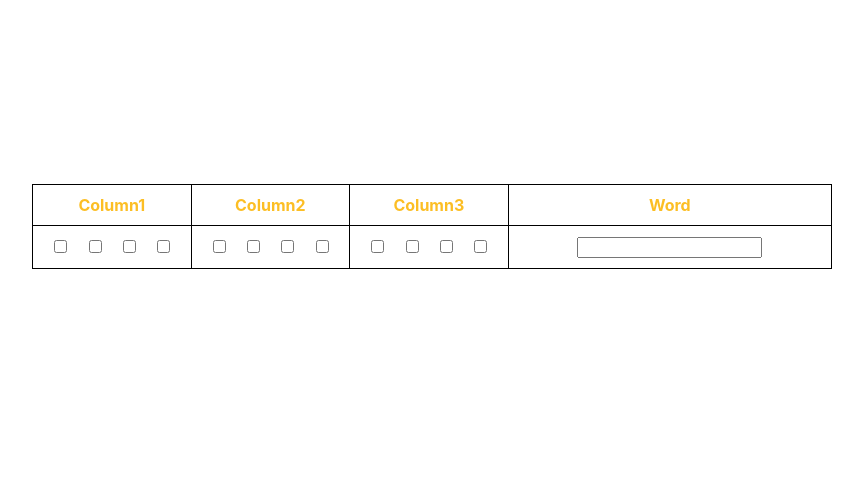
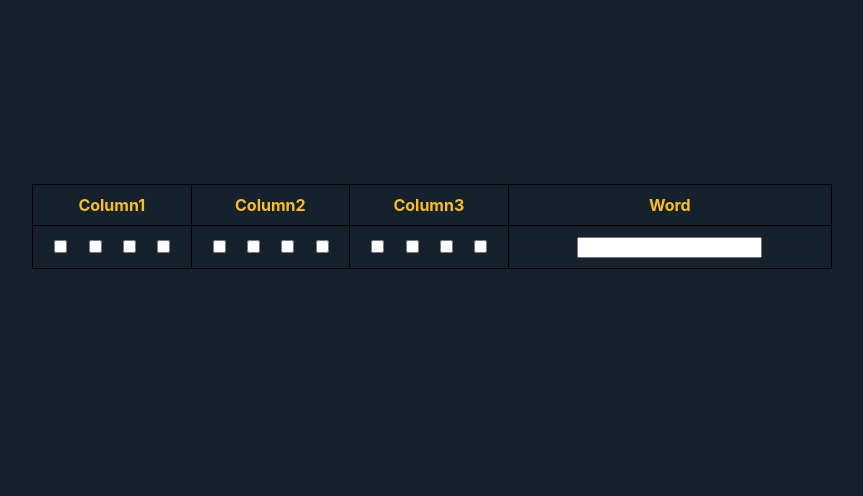
Before and after one commit to rhannachi/bip39-dotmap, a plain HTML site: page index.html in a window 1280 px wide. Shown: the part 304-800 px from the top of the page, without its empty margins (208-1071 px from the left). Drawn offline with Linux system fonts and the light colour scheme.

Commit message:
style - update background

```diff
--- a/src/style.css
+++ b/src/style.css
@@ -1,6 +1,6 @@
 body {
     flex-direction: column;
-    background: transparent; /* Make it white if you need */
+    background: #15222E;
     color: #fcbe24;
     padding: 0 24px;
     margin: 0;
```
